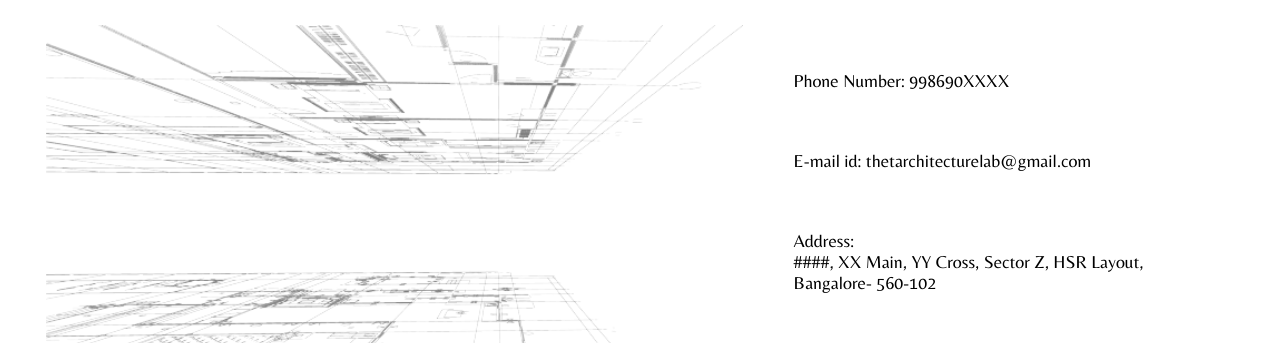
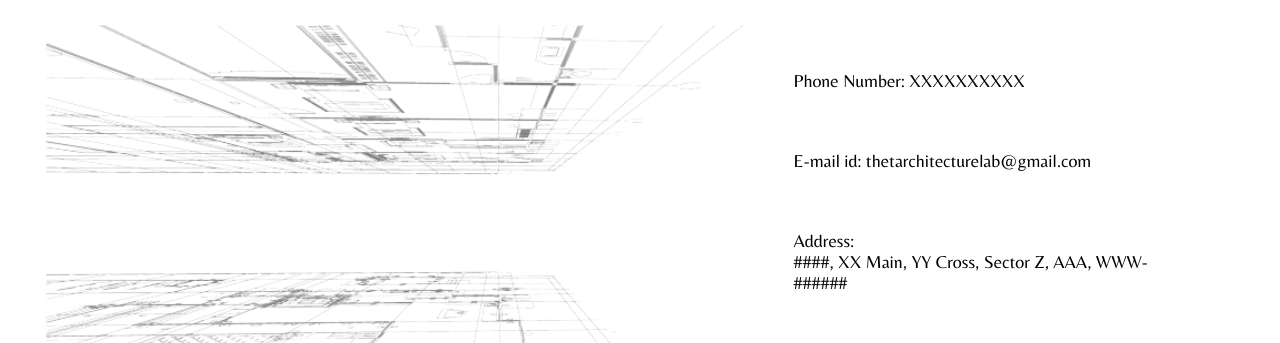
Before and after one commit to ThetArchitectureLab/thetarchitecturelab.github.io, a plain HTML site: page contact.html in a window 1280 px wide. Shown: the part 130-473 px from the top of the page. Drawn offline with Linux system fonts and the light colour scheme.

Commit message:
Update contact.html

```diff
--- a/contact.html
+++ b/contact.html
@@ -22,14 +22,14 @@
         </div>
         <img src="Resources/Architecture-Background.png" style="height:58vh;margin: 3vw; opacity: .5;">
         <div class="textbox" style="position: fixed; right: 10vw; top: 25vh">
-            Phone Number: 998690XXXX
+            Phone Number: XXXXXXXXXX
         </div>
         <div class="textbox" style="position: fixed; right: 10vw; top: 35vh">
             E-mail id: thetarchitecturelab@gmail.com
         </div>
         <div class="textbox" style="position: fixed; right: 10vw; top: 45vh">
             Address: <br>
-            ####, XX Main, YY Cross, Sector Z, HSR Layout, Bangalore- 560-102
+            ####, XX Main, YY Cross, Sector Z, AAA, WWW- ######
         </div>
         <img src="/Resources/location.png" style="position: fixed; right: 12vw; top: 60vh; width:20vw;">
     </div>
```
